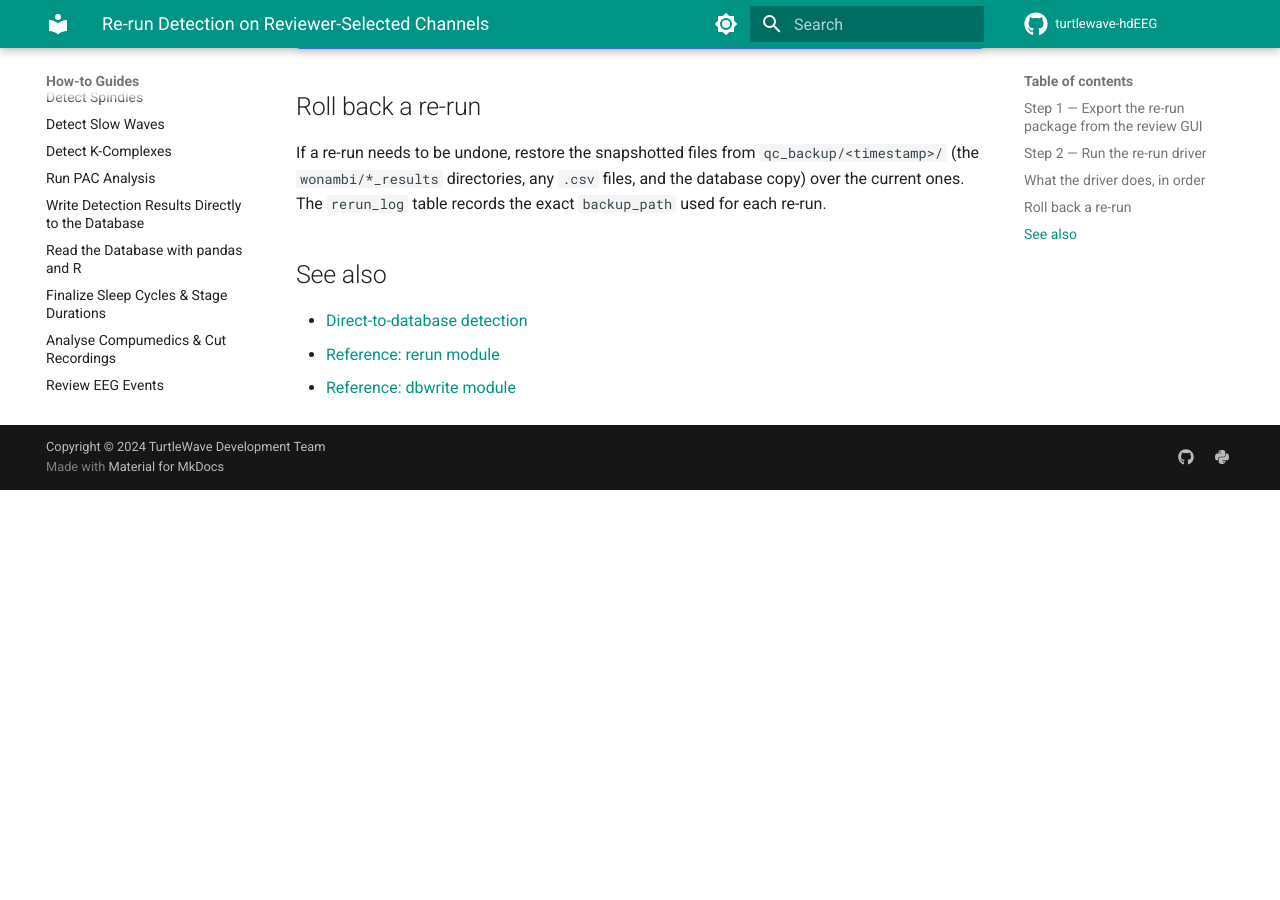
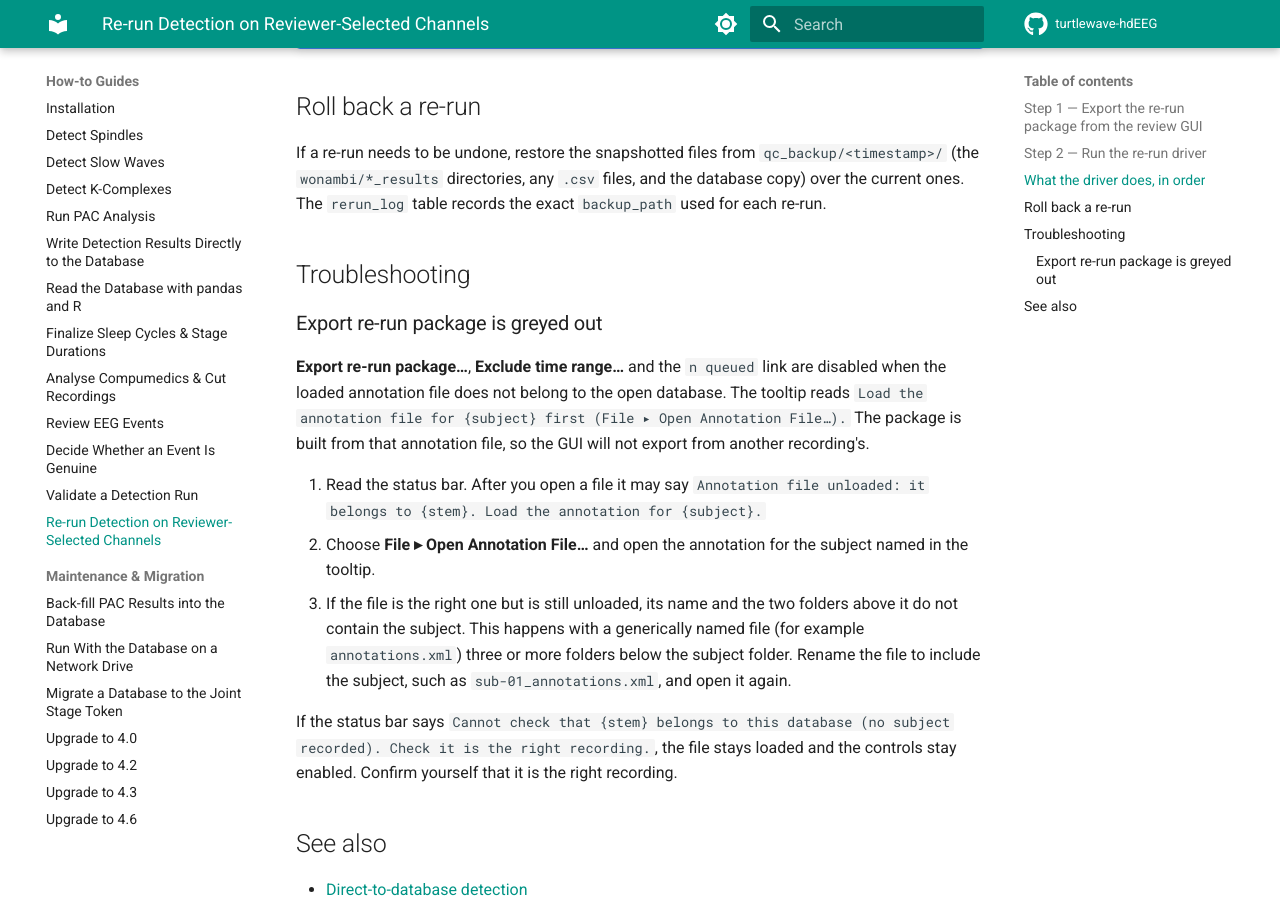
Before and after one commit to TancyKao/TurtleWave-hdEEG, an MkDocs documentation site: the page built from docs/how-to/rerun-detection-on-channels.md, in a window 1280 px wide and 900 px high, scrolled down 2407 px. Built offline with MkDocs 1.6.1 and Material for MkDocs 9.7.7, drawn with Linux system fonts in a browser that asks for light colours; comment, search, counter and statistics services are not loaded; before the commit the page ends 2897 px from its top, so only the background shows below that.

Commit message:
Document the recording check and the re-run package fixes

```diff
--- a/docs/how-to/rerun-detection-on-channels.md
+++ b/docs/how-to/rerun-detection-on-channels.md
@@ -109,6 +109,30 @@
 files, and the database copy) over the current ones. The `rerun_log` table
 records the exact `backup_path` used for each re-run.
 
+## Troubleshooting
+
+### Export re-run package is greyed out
+
+**Export re-run package…**, **Exclude time range…** and the `n queued` link are
+disabled when the loaded annotation file does not belong to the open database.
+The tooltip reads `Load the annotation file for {subject} first (File ▸ Open
+Annotation File…).` The package is built from that annotation file, so the GUI
+will not export from another recording's.
+
+1. Read the status bar. After you open a file it may say
+   `Annotation file unloaded: it belongs to {stem}. Load the annotation for {subject}.`
+2. Choose **File ▸ Open Annotation File…** and open the annotation for the
+   subject named in the tooltip.
+3. If the file is the right one but is still unloaded, its name and the two
+   folders above it do not contain the subject. This happens with a generically
+   named file (for example `annotations.xml`) three or more folders below the
+   subject folder. Rename the file to include the subject, such as
+   `sub-01_annotations.xml`, and open it again.
+
+If the status bar says `Cannot check that {stem} belongs to this database (no
+subject recorded). Check it is the right recording.`, the file stays loaded and
+the controls stay enabled. Confirm yourself that it is the right recording.
+
 ## See also
 
 - [Direct-to-database detection](direct-to-database-detection.md)
--- a/docs/reference/eeg-review-gui.md
+++ b/docs/reference/eeg-review-gui.md
@@ -559,6 +559,33 @@
 `review_sample_designs`, `review_samples` and `review_precision`. Decisions never
 change `events`.
 
+## Recording Check
+
+When you open a database, an annotation file or an EEG file, the GUI compares
+the files with the subject stored in the database (`detection_runs.subject`,
+with any leading `sub-` removed, compared without case). A subject matches when
+it appears as a whole token in the file name, in the name of its parent folder,
+or in the name of its grandparent folder. A name that carries a BIDS `sub-`
+label is compared by that label only and it must match exactly, so `sub-1` does
+not match `sub-10_ses-1_eeg.set`.
+
+| Result | What the GUI does |
+|--------|-------------------|
+| The file provably belongs to another recording | Unloads the file and shows `Annotation file unloaded: it belongs to {stem}. Load the annotation for {subject}.` (or `EEG file unloaded: it belongs to {stem}. Load the EEG file for {subject}.`) in the status bar. |
+| The database stores no subject | Keeps the file and shows `Cannot check that {stem} belongs to this database (no subject recorded). Check it is the right recording.` |
+
+While no matching annotation file is loaded, **Exclude time range…**,
+**Export re-run package…** and the `n queued` link are disabled. Their tooltip
+reads `Load the annotation file for {subject} first (File ▸ Open Annotation
+File…).` Loading the matching annotation file enables them again. See
+[Re-run Detection on Reviewer-Selected Channels](../how-to/rerun-detection-on-channels.md#export-re-run-package-is-greyed-out).
+
+!!! note "Known limit"
+    Only the file name and the two folders above it are compared. A generically
+    named file such as `annotations.xml` that sits three or more folders below
+    the subject folder is treated as another recording's and is unloaded.
+    Rename the file so its name includes the subject.
+
 ## What Changed From the Pre-4.0 GUI
 
 4.0.0 dropped the per-event Events tab and everything built around it: no
```
Also changed, not shown: CHANGELOG.md (+7 -0 lines).
